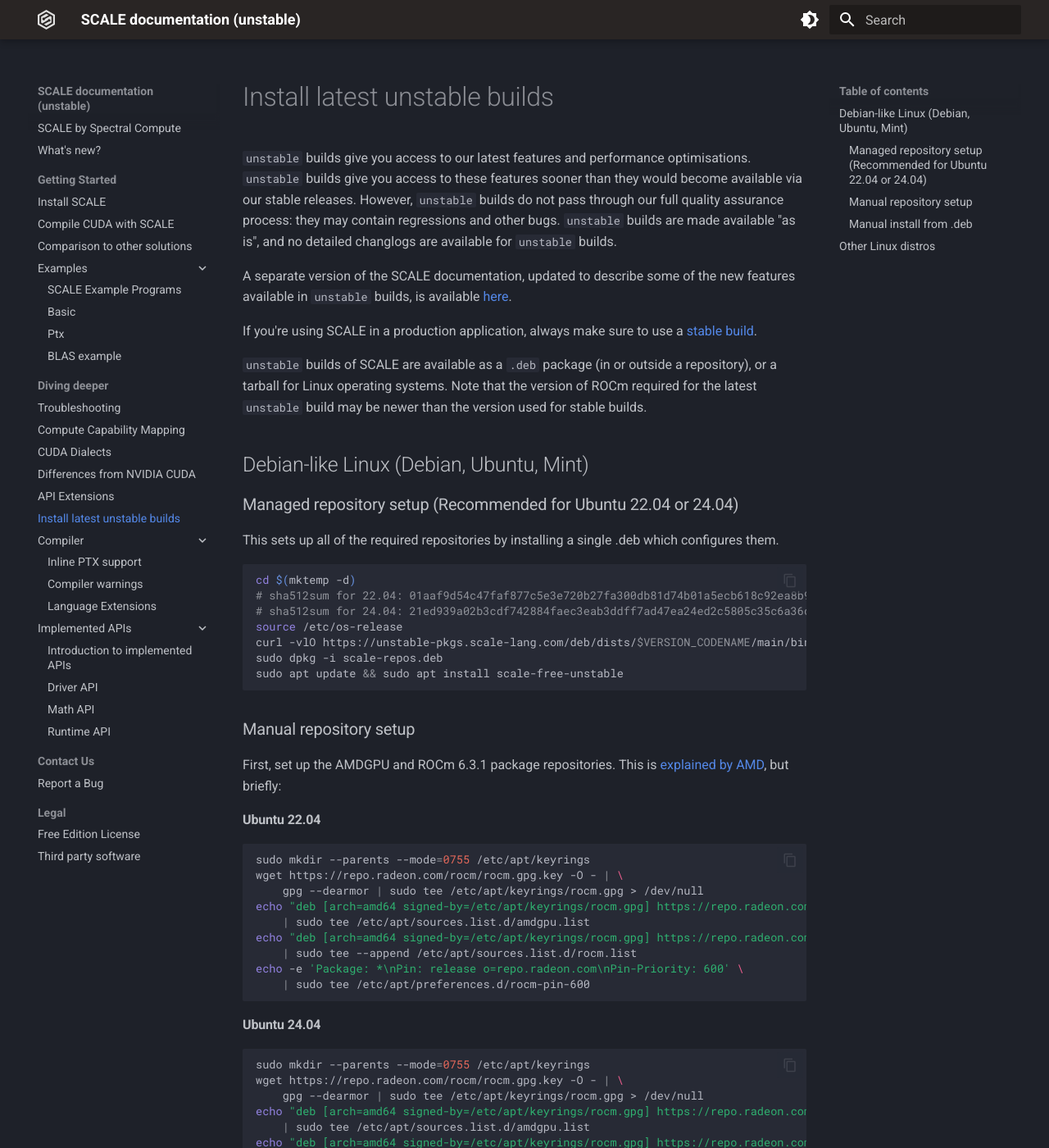
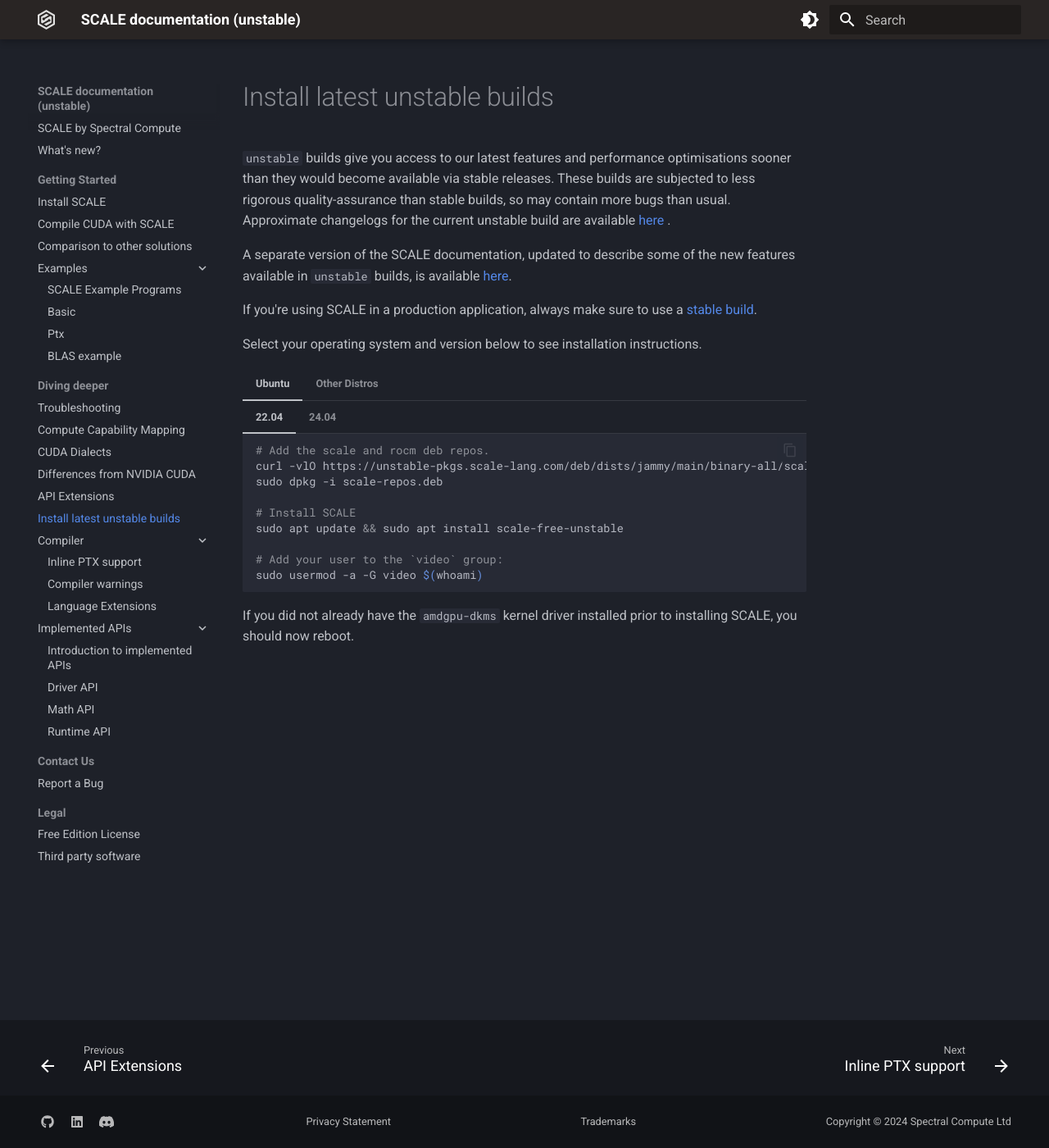
Before and after one commit to spectral-compute/scale-docs, an MkDocs documentation site: the page built from docs/manual/how-to-install-unstable.md, in a window 1280 px wide and 1400 px high. Shown: the whole window at 82% size. Built offline with MkDocs 1.6.1 and Material for MkDocs 9.7.7, drawn with Linux system fonts in a browser that asks for light colours; some of the changed text lies outside the part shown.

Commit message:
Chainsaw the installation instructions

````diff
--- a/docs/manual/how-to-install-unstable.md
+++ b/docs/manual/how-to-install-unstable.md
@@ -1,114 +1,62 @@
 # Install latest unstable builds
 
-`unstable` builds give you access to our latest features and performance optimisations. `unstable` builds give you access to these features sooner than they would become available via our stable releases. However, `unstable` builds do not pass through our full quality assurance process: they may contain regressions and other bugs. `unstable` builds are made available "as is", and no detailed changlogs are available for `unstable` builds.
+
+`unstable` builds give you access to our latest features and performance optimisations sooner than they would become available via stable releases. These builds are subjected to less rigorous quality-assurance than stable builds, so may contain more bugs than usual. Approximate changelogs for the current unstable build are available [here](./CHANGELOG.md) .
 
 A separate version of the SCALE documentation, updated to describe some of the new features available in `unstable` builds, is available [here](https://unstable-docs.scale-lang.com/).
 
 If you're using SCALE in a production application, always make sure to use a [stable build](https://docs.scale-lang.com/manual/how-to-install/).
 
-`unstable` builds of SCALE are available as a `.deb` package (in or outside a repository), or a tarball for Linux operating systems. Note that the version of ROCm required for the latest `unstable` build may be newer than the version used for stable builds.
+Select your operating system and version below to see installation instructions.
 
-## Debian-like Linux (Debian, Ubuntu, Mint)
+=== "Ubuntu"
 
-### Managed repository setup (Recommended for Ubuntu 22.04 or 24.04)
+    === "22.04"
 
-This sets up all of the required repositories by installing a single .deb which configures them.
+        ```bash
+        # Add the scale and rocm deb repos.
+        curl -vlO https://unstable-pkgs.scale-lang.com/deb/dists/jammy/main/binary-all/scale-repos.deb
+        sudo dpkg -i scale-repos.deb
 
-```bash
-cd $(mktemp -d)
-# sha512sum for 22.04: 01aaf9d54c47faf877c5e3e720b27fa300db81d74b01a5ecb618c92ea8b9eb93b52c82c3cc33463fa5698603c02628bb93aac6d0661be5e93fedc2bc571c1110
-# sha512sum for 24.04: 21ed939a02b3cdf742884faec3eab3ddff7ad47ea24ed2c5805c35c6a36d12856f341eff777bbc45f82c5e62ac3ce1115f4f27f033ee9ac35f792f027d493ed7
-source /etc/os-release
-curl -vlO https://unstable-pkgs.scale-lang.com/deb/dists/$VERSION_CODENAME/main/binary-all/scale-repos.deb
-sudo dpkg -i scale-repos.deb
-sudo apt update && sudo apt install scale-free-unstable
-```
+        # Install SCALE
+        sudo apt update && sudo apt install scale-free-unstable
 
-### Manual repository setup
+        # Add your user to the `video` group:
+        sudo usermod -a -G video $(whoami)
+        ```
 
-First, set up the AMDGPU and ROCm 6.3.1 package repositories. This is
-[explained by AMD](https://rocm.docs.amd.com/projects/install-on-linux/en/docs-6.3.1/install/install-methods/package-manager/package-manager-ubuntu.html), but
-briefly:
+        If you did not already have the `amdgpu-dkms` kernel driver installed prior to
+        installing SCALE, you should now reboot.
 
-<h4>Ubuntu 22.04</h4>
-```bash
-sudo mkdir --parents --mode=0755 /etc/apt/keyrings
-wget https://repo.radeon.com/rocm/rocm.gpg.key -O - | \
-    gpg --dearmor | sudo tee /etc/apt/keyrings/rocm.gpg > /dev/null
-echo "deb [arch=amd64 signed-by=/etc/apt/keyrings/rocm.gpg] https://repo.radeon.com/amdgpu/6.3.1/ubuntu jammy main" \
-    | sudo tee /etc/apt/sources.list.d/amdgpu.list
-echo "deb [arch=amd64 signed-by=/etc/apt/keyrings/rocm.gpg] https://repo.radeon.com/rocm/apt/6.3.1 jammy main" \
-    | sudo tee --append /etc/apt/sources.list.d/rocm.list
-echo -e 'Package: *\nPin: release o=repo.radeon.com\nPin-Priority: 600' \
-    | sudo tee /etc/apt/preferences.d/rocm-pin-600
-```
+    === "24.04"
 
-<h4>Ubuntu 24.04</h4>
-```bash
-sudo mkdir --parents --mode=0755 /etc/apt/keyrings
-wget https://repo.radeon.com/rocm/rocm.gpg.key -O - | \
-    gpg --dearmor | sudo tee /etc/apt/keyrings/rocm.gpg > /dev/null
-echo "deb [arch=amd64 signed-by=/etc/apt/keyrings/rocm.gpg] https://repo.radeon.com/amdgpu/6.3.1/ubuntu noble main" \
-    | sudo tee /etc/apt/sources.list.d/amdgpu.list
-echo "deb [arch=amd64 signed-by=/etc/apt/keyrings/rocm.gpg] https://repo.radeon.com/rocm/apt/6.3.1 noble main" \
-    | sudo tee --append /etc/apt/sources.list.d/rocm.list
-echo -e 'Package: *\nPin: release o=repo.radeon.com\nPin-Priority: 600' \
-    | sudo tee /etc/apt/preferences.d/rocm-pin-600
-```
+        ```bash
+        # Add the scale and rocm deb repos.
+        curl -vlO https://unstable-pkgs.scale-lang.com/deb/dists/noble/main/binary-all/scale-repos.deb
+        sudo dpkg -i scale-repos.deb
 
-You can then add the unstable repository, and install via apt:
+        # Install SCALE
+        sudo apt update && sudo apt install scale-free-unstable
 
-```bash
-sudo mkdir -p /etc/apt/keyrings
-sudo curl -o /etc/apt/keyrings/spectral.gpg https://unstable-pkgs.scale-lang.com/pub.gpg
-source /etc/os-release
-echo "deb [signed-by=/etc/apt/keyrings/spectral.gpg] https://unstable-pkgs.scale-lang.com/deb ${VERSION_CODENAME} main" | sudo tee /etc/apt/sources.list.d/spectral-free-unstable.list
-sudo apt update && sudo apt install scale-free-unstable
-```
+        # Add your user to the `video` group:
+        sudo usermod -a -G video $(whoami)
+        ```
 
-### Manual install from `.deb`
+        If you did not already have the `amdgpu-dkms` kernel driver installed prior to
+        installing SCALE, you should now reboot.
 
-You will need to setup the AMDGPU and ROCM 6.3.1 repositories as shown above.
+=== "Other Distros"
 
-<h4>Ubuntu 22.04</h4>
-```bash
-# Download the .deb package
-# sha512sum: d0baccd823c1e5afd56ec8337558646ef8671e8b079c8e1d10d206d9d2631a2dde2f497bf46f3d0d23a39d68f113f065b7210b734a5e08f8dfa22a9bab157aba
-wget https://dist-unstable.scale-lang.com/scale-free-unstable-2025.02.19-Ubuntu22.04.deb
+    Download and extract the SCALE tarball:
 
-# Install the package
-sudo apt install ./scale-free-unstable-2025.02.19-Ubuntu22.04.deb
-```
+    ```bash
+    # sha512sum: c08d823d5ee53027cad31c1daadf325aa684c324f64db0ac09d7bcda1d7dc3aba2cc943f5224d7f5f8363e2ba495a5c910956fe79b48396bbe61a93e8b364eb8
+    wget https://dist.scale-lang.com/scale-free-1.2.0-Linux.tar.xz
 
-<h4>Ubuntu 24.04</h4>
-```bash
-# Download the .deb package
-# sha512sum: c375a0b9ce243f9219f149bff3b18730b0fe2f92e315e48f6744104f930b7688bcd2273a54ff18d7aaf60d04dbf92cf493a8ef8361c18973ad93aa512b01bda1
-wget https://dist-unstable.scale-lang.com/scale-free-unstable-2025.02.19-Ubuntu24.04.deb
+    # Extract the SCALE tarball.
+    tar xf scale-free-1.2.0-Linux.tar.xz
+    ```
 
-# Install the package
-sudo apt install ./scale-free-unstable-2025.02.19-Ubuntu24.04.deb
-```
-
-On either version of Ubuntu, `/dev/kfd` device is writable only to root and members of the `video` group when the `amdgpu-dkms` driver is used. Add your user (in this example: `youruser`) to that group:
-
-```bash
-sudo usermod -a -G video youruser
-```
-
-If you did not already have the `amdgpu-dkms` kernel driver installed prior to installing SCALE, you should now reboot. Otherwise, logging out and back in should be sufficient.
-
-## Other Linux distros
-
-There is also a tarball containing binaries for other distributions and that is not tied to a system-wide path.
-
-```bash
-# Download the tarball
-# sha512sum: a6f430280f7ad91481ad2d164a06dc09d0ee69dc8fb175c6326e7c7a441e294eafe16c43c2a15fe1d9a2c068e7d84eb27323436f83f1f56856c674a73b529997
-wget https://dist-unstable.scale-lang.com/scale-free-unstable-2025.02.19-Linux.tar.xz
-
-# Extract the SCALE tarball.
-tar xf scale-free-unstable-2025.02.19-Linux.tar.xz
-```
-
-The tarball is significantly larger than the `.deb`, since it includes many dependent libraries directly instead of asking the system package manager to install them.
+    The tarball is significantly larger than other options since it
+    includes many dependent libraries directly instead of asking the system
+    package manager to install them.
````
